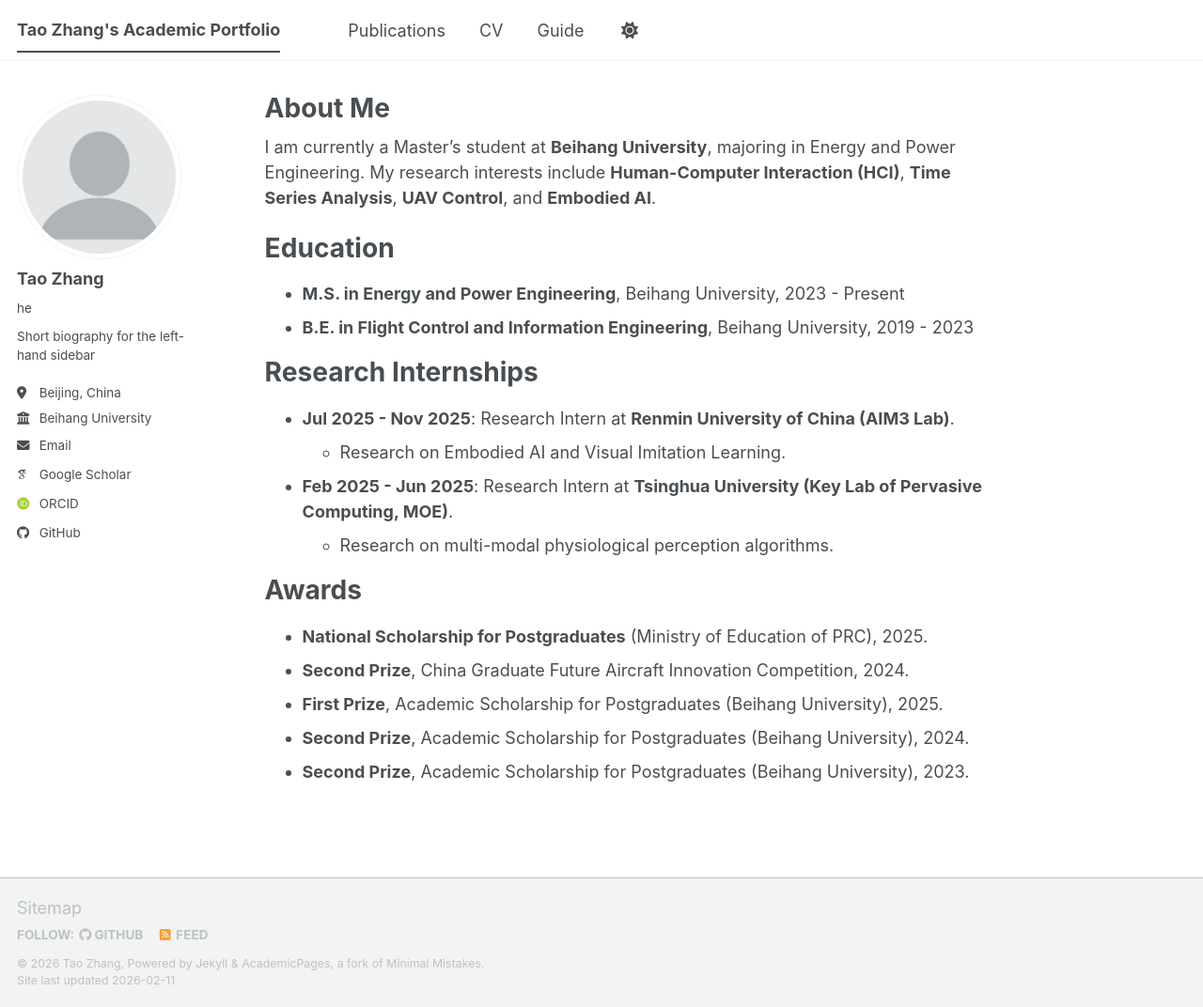
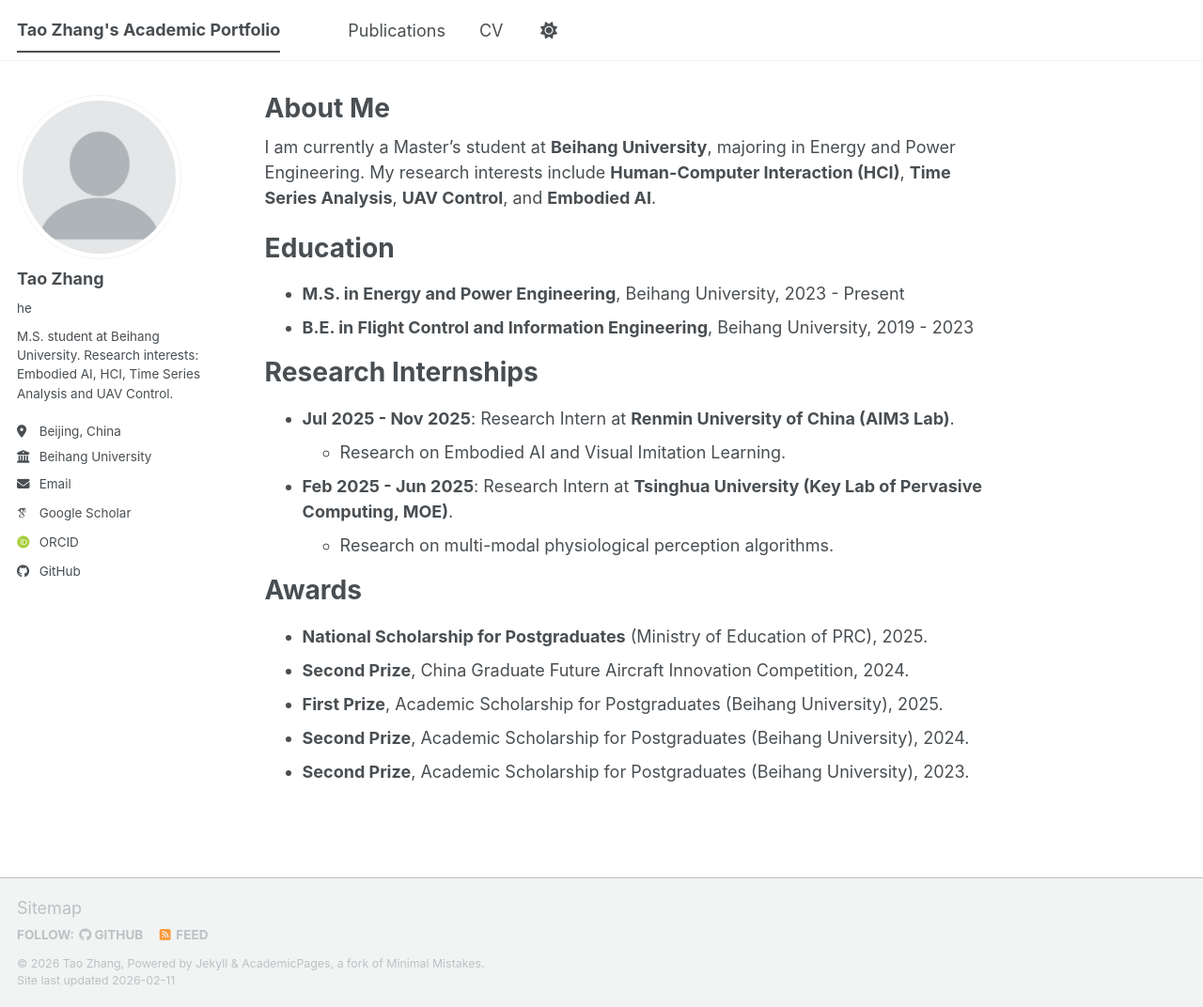
Before and after one commit to Zt375356/zt375356.github.io, a Jekyll site: the page built from _pages/about.md, in a window 1280 px wide and 1072 px high. Shown: the whole window at 94% size. Built offline with Jekyll 4.4.1, drawn with Linux system fonts in a browser that asks for light colours; some web fonts are replaced; a script bundle is joined from its source files by our own code; library files that are not in the unit come from our copies.

Commit message:
Remove Guide from navigation and update bio

```diff
--- a/_config.yml
+++ b/_config.yml
@@ -26,7 +26,7 @@ author:
   avatar           : "profile.png"
   name             : "Tao Zhang"
   pronouns         : "he"
-  bio              : "Short biography for the left-hand sidebar"
+  bio              : "M.S. student at Beihang University. Research interests: Embodied AI, HCI, Time Series Analysis and UAV Control."
   location         : "Beijing, China"
   employer         : "Beihang University"
   uri              : # URL
--- a/_data/navigation.yml
+++ b/_data/navigation.yml
@@ -27,6 +27,3 @@ main:
 
   # - title: "CV"
   #   url: /cv-json/
-
-  - title: "Guide"
-    url: /markdown/
```
